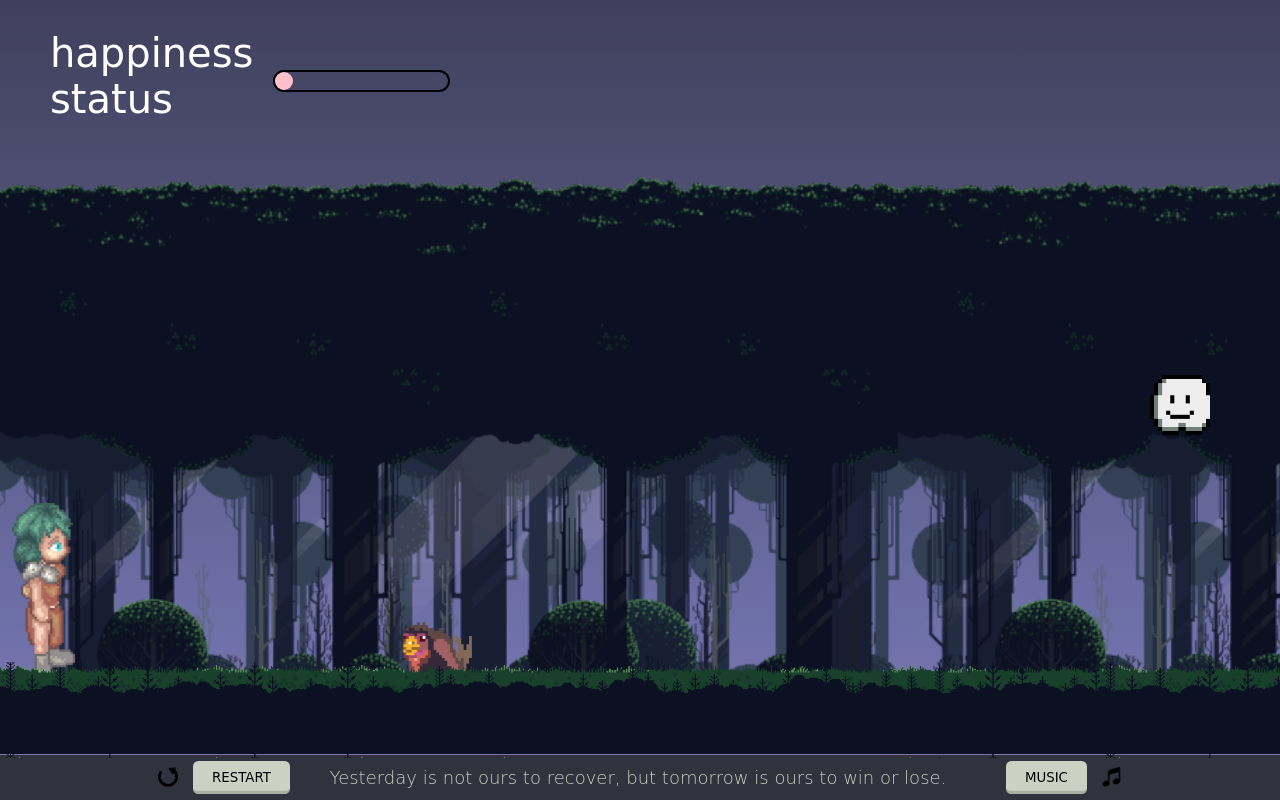
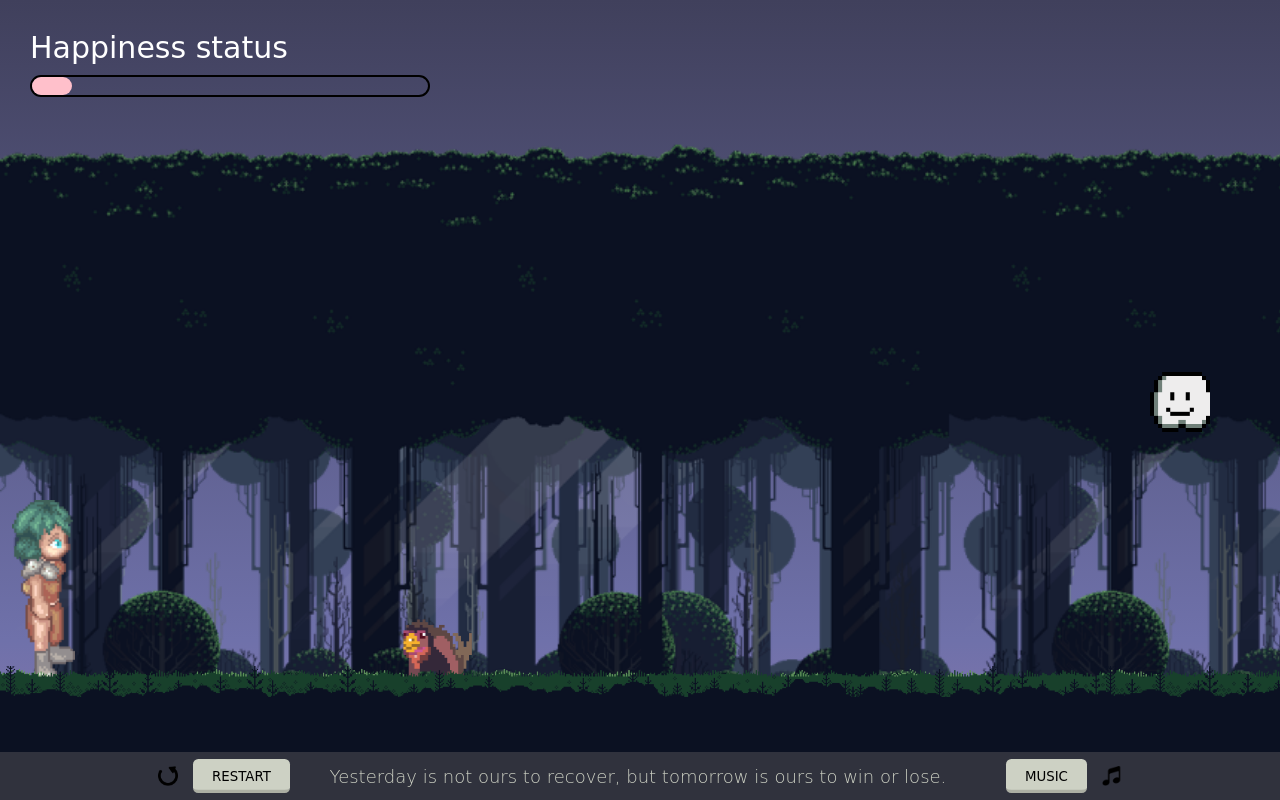
Before and after one commit to aminelahrichi/game-js-therappiness, a plain HTML site: page index.html in a window 1280 px wide. Drawn offline with Linux system fonts and the light colour scheme; a web font is replaced by a local one.

Commit message:
status bar update

```diff
--- a/css/style.css
+++ b/css/style.css
@@ -48,27 +48,31 @@ body {
 
 .score-update {
   font-family: 'Londrina Solid', cursive;
-  font-weight: 500;
-  margin: 30px 0 0 50px;
+  font-weight: 400;
+  margin: 30px 0 0 0;
   display: flex;
-  flex-direction: row;
-  justify-content: space-around;
-  align-items: center;
-  width: 400px;
-  font-size: 40px;
+  flex-direction: column;
+  justify-content: flex-start;
+  width: 600px;
+  font-size: 30px;
+  margin-left: 30px;
 }
 
 p {
   margin-right: 20px;
   margin-bottom: 10px;
-  color: white
 }
 
 #score {
   border: solid 2px;
-  width: 300px;
+  width: 400px;
   border-radius: 20px;
   height: 22px;
+}
+
+#title {
+  color: white;
+  width: 500px;
 }
 
 #update {
@@ -114,9 +118,10 @@ p {
   width: 100%;
   height: 12vh;
   /* background-color: #73877b; */
-  z-index: 10;
+  z-index: 8;
   position: absolute;
-  bottom: 42px;
+  bottom: 38px;
+  border: none;
 }
 
 .button {
@@ -127,6 +132,7 @@ p {
   flex-direction: row;
   justify-content: center;
   align-items: center;
+  z-index: 10;
 }
 
 .button>div {
--- a/index.html
+++ b/index.html
@@ -24,7 +24,7 @@
       <source src="/sound/collect-good.wav" type="audio/wav" />
     </audio>
     <div class="score-update bounce-in-left">
-      <p>happiness status</p>
+      <p id="title">Happiness status</p>
       <div id="score">
         <div id="update"></div>
       </div>
```
